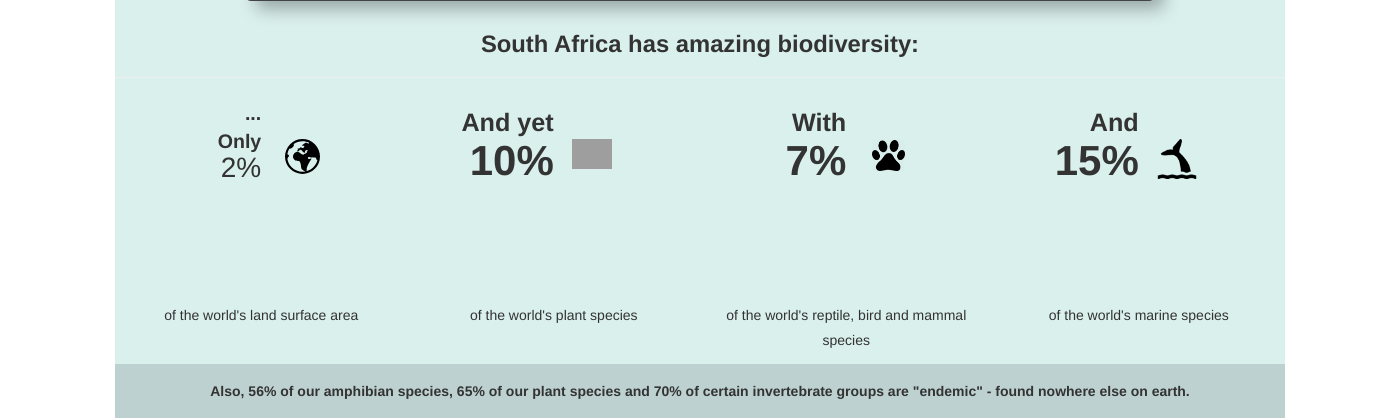
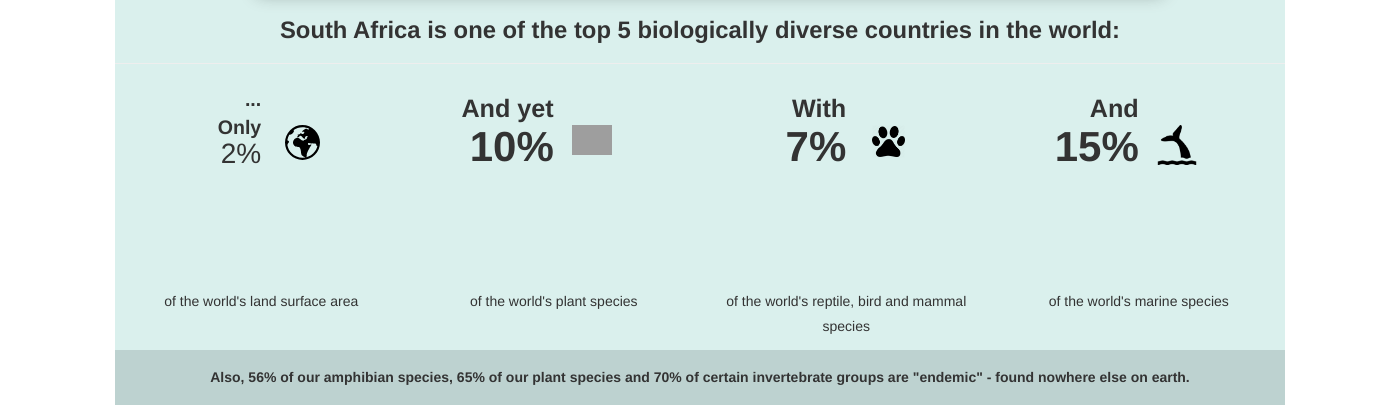
Before and after one commit to SANBIBiodiversityforLife/speciesstatus, a Django app: page / in a window 1400 px wide; the page is wider, and only the part inside the window is pictured. Shown: the part 326-744 px from the top of that part. Run offline with Django 3.2, Linux system fonts and the light colour scheme; data comes from the database, SQL or seed files in the repository; data that the repository does not hold is empty; parts of the project's set-up code (start-up, migrations or seed data) failed here and were passed over; some libraries are stand-ins or nearby versions; grey boxes are pictures that could not be loaded.

Commit message:
Tweaks to front page

```diff
--- a/templates/website/index.html
+++ b/templates/website/index.html
@@ -47,13 +47,13 @@
 {% block content %}
 <div class="row blue">
 	<div class="col-md-12">
-		<div class="over-banner">SANBI has partnered with Research Institutions and NGOs to compile species descriptions, ecology, distributions and threat assessments (based on the IUCN 3.1 Red List Categories and Criteria).
+		<div class="over-banner">SANBI has partnered with Research Institutions and NGOs to compile species descriptions and ecology, species distributions and threat assessments (based on the IUCN 3.1 Red List Categories and Criteria), all available on this website.
 			<a href="/about" role="button" class="btn btn-default btn-sm">Learn more <span class="glyphicon glyphicon-chevron-right"></span></a></div>
 
 	</div>
 </div>
 <div class="row infographic blue">
-	<h2>South Africa has amazing biodiversity:</h2>
+	<h2>South Africa is one of the top 5 biologically diverse countries in the world:</h2>
 	<hr>
 	<div class="col-md-3">
 		<div class="row">
--- a/website/static/index.css
+++ b/website/static/index.css
@@ -97,10 +97,9 @@
 }
 .over-banner {
   background-color: rgb(66, 76, 98); /*rgb(183, 89, 89);*/
-  padding: 20px;
+  padding: 15px;
   border-radius: 7px;
   color: white;
-  font-weight: bold;
   text-align: center;
   margin-bottom: 30px;
   margin-top: -50px;
@@ -108,6 +107,7 @@
   margin-right: 10%;
   margin-left: 10%;
   border: 1px solid #444;
+  font-size: 1em;
   -webkit-box-shadow: 10px 10px 17px -2px rgba(0,0,0,0.31);
   -moz-box-shadow: 10px 10px 17px -2px rgba(0,0,0,0.31);
   box-shadow: 10px 10px 17px -2px rgba(0,0,0,0.31);
```
